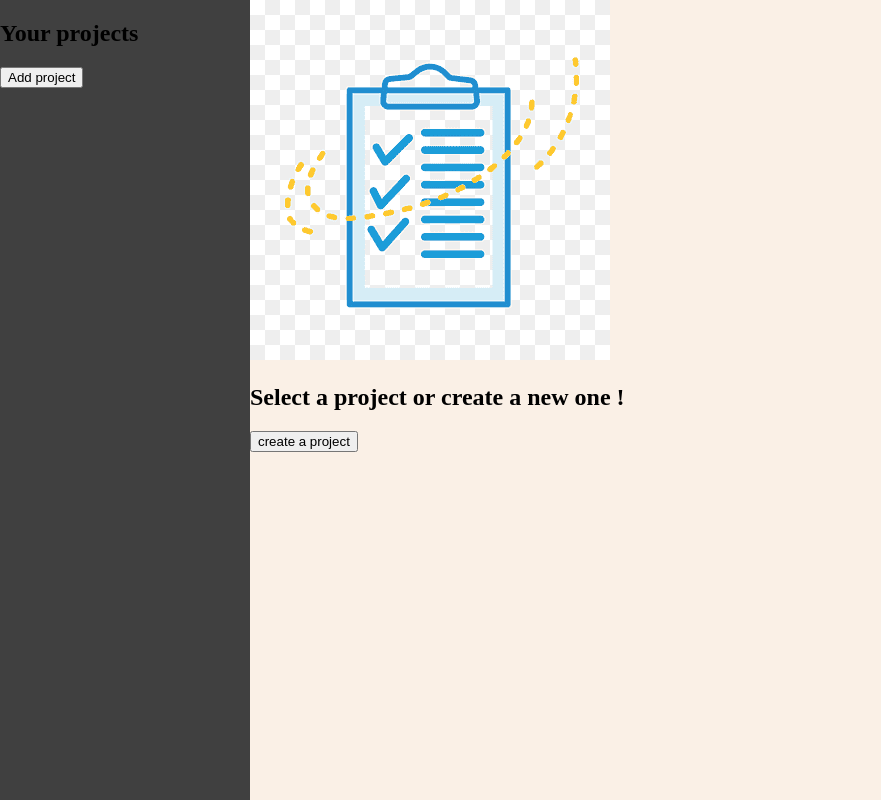
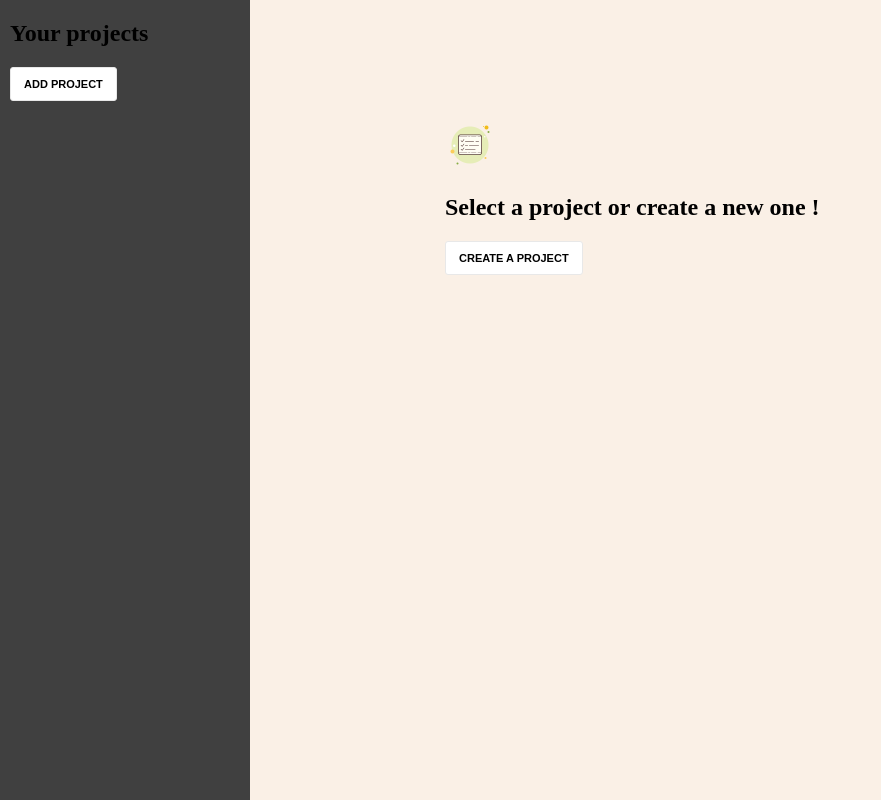
Before and after one commit to IvBican182/To-Do-in-React, a React (Vite) app in the folder Todo vite/: page / in a window 1280 px wide. Shown: the whole page, without its empty margins (0-881 px from the left). Built offline with nearby package versions, Linux system fonts and the light colour scheme.

Commit message:
adding aditional styles for components

```diff
--- a/Todo vite/src/App.css
+++ b/Todo vite/src/App.css
@@ -3,6 +3,7 @@
   width: 100vw;
   background-color: #faf0e6;
   display: flex;
+
 
 }
 
--- a/Todo vite/src/App.jsx
+++ b/Todo vite/src/App.jsx
@@ -74,9 +74,21 @@ function App() {
 
   }
 
+  function handleDeleteProject () {
+    setProjectPageState(prevState => {
+      return {
+        ...prevState,
+        currentStateId: undefined,
+        projectsArray: prevState.projectsArray.filter((project) => project.id !== prevState.currentStateId)
+
+      };
+    });
+
+  }
+
   const selectedProject = projectPageState.projectsArray.find((project => project.id === projectPageState.currentStateId))
 
-  let content = <SelectedProject project={selectedProject} />
+  let content = <SelectedProject project={selectedProject} deleteProject = {handleDeleteProject}/>
 
   //ukoliko nam je project page state === null otvaramo project formu
   if (projectPageState.currentStateId === null) {
--- a/Todo vite/src/components/Input.jsx
+++ b/Todo vite/src/components/Input.jsx
@@ -3,9 +3,9 @@ import InputCSS from "./Input.module.css";
 
 const Input = forwardRef(function Input ({ label, textarea, ...props }, ref) {
     return (
-        <p className={InputCSS.input}>
+        <p>
             <label className={InputCSS.label}>{label}</label>
-            {textarea ? <textarea ref={ref} {...props}/> : <input ref={ref} {...props}/>}
+            {textarea ? <textarea className={InputCSS.input} ref={ref} {...props}/> : <input className={InputCSS.input} ref={ref} {...props}/>}
         </p>
     )
 });
--- a/Todo vite/src/components/Input.module.css
+++ b/Todo vite/src/components/Input.module.css
@@ -1,9 +1,20 @@
 .input {
-    display: flex;
-    gap: 1;
-    my: 2;
-    padding: 12px 20px;
-    margin: 8px 0;
-    box-sizing: border-box;
+    font-size: 14px;
+    border-radius: 6px;
+    line-height: 1;
+    padding: 5px 10px;
+    transition: box-shadow 100ms ease-in, border 100ms ease-in, background-color 100ms ease-in;
+    border: 2px solid #dee1e2;
+    color: rgb(14, 14, 16);
+    background: #dee1e2;
+    display: block;
+    height: 36px;
+}
 
+input:hover {
+    border-color: #ccc;
 }
+input:focus{
+    border-color: #9147ff;
+    background: #fff;
+}
--- a/Todo vite/src/components/NewProject.jsx
+++ b/Todo vite/src/components/NewProject.jsx
@@ -1,5 +1,6 @@
 import { useRef } from "react";
 import Input from "./Input";
+import NewProjectCSS from "./NewProject.module.css";
 
 //komponenta za dodavanje novog projekta (project form)
 export default function NewProject ( {cancelProject, saveProject} ) {
@@ -31,20 +32,20 @@ export default function NewProject ( {cancelProject, saveProject} ) {
     }
 
     return (
-        <div>
-            <menu>
-                <li>
-                    <button onClick={cancelProject}>cancel</button>
-                </li>
-                <li>
-                    <button onClick={handleSave}>save</button>
-                </li>
-            </menu>
+        <div className={NewProjectCSS.container}>
             <div>
               <Input type="text" ref = {title} label="Title"/>
               <Input ref = {description} label="Description" textarea/>
               <Input type="date" ref = {dueDate} label="Due Date"/>
             </div>
+            <menu className={NewProjectCSS.menu}>
+                <li className={NewProjectCSS.li}>
+                    <button className={NewProjectCSS.button2} onClick={cancelProject}>cancel</button>
+                </li>
+                <li className={NewProjectCSS.li}>
+                    <button className={NewProjectCSS.button1} onClick={handleSave}>save</button>
+                </li>
+            </menu>
         </div>
 
     )
--- a/Todo vite/src/components/NewProject.module.css
+++ b/Todo vite/src/components/NewProject.module.css
@@ -0,0 +1,68 @@
+.container {
+    display: block;
+    height: 70%;
+    margin-left:20px;
+
+}
+
+.button1 {
+
+    display: inline-block;
+    outline: 0;
+    text-align: center;
+    cursor: pointer;
+    height: 34px;
+    padding: 0 13px;
+    vertical-align: top;
+    border-radius: 3px;
+    border: 1px solid transparent;
+    transition: all .3s ease;
+    background: #fff;
+    border-color: #e8e8e8;
+    color: #000;
+    font-weight: 600;
+    text-transform: uppercase;
+    line-height: 16px;
+    font-size: 11px;
+
+
+}
+
+.button1:hover {
+    background: #e8e8e8;
+    color: #3d3d3d;
+}
+
+.button2 {
+    display: inline-block;
+    outline: 0;
+    text-align: center;
+    cursor: pointer;
+    height: 34px;
+    padding: 0 13px;
+    color: #fff;
+    vertical-align: top;
+    border-radius: 3px;
+    border: 1px solid transparent;
+    transition: all .3s ease;
+    background: #cc4d29;
+    border-color: #cc4d29;
+    font-weight: 600;
+    text-transform: uppercase;
+    line-height: 16px;
+    font-size: 11px;
+}
+
+.button2:hover {
+    background: #e4461b;
+    border-color: #e4461b;
+}
+
+.menu {
+    display: flex;
+    justify-content: space-between;
+}
+
+.li {
+    list-style-type: none;
+}
--- a/Todo vite/src/components/NoProjectSelected.jsx
+++ b/Todo vite/src/components/NoProjectSelected.jsx
@@ -1,14 +1,15 @@
 import NoProjectCss from "./NoProjectSelected.module.css";
 import Logo from "../assets/no-project.png";
+
 
 //početna stranica koja će se prikazivati ukoliko trenutno ne dodajemo projekt te ukoliko nismo odabrali već kreirani projekt
 export default function NoProjectSelected ({ openProjectForm }) {
     return (
-        <div className={NoProjectCss} alt="empty task">
+        <div className={NoProjectCss.container} alt="empty task">
             <img src={Logo}/>
             <h2>Select a project or create a new one !</h2>
             <p>
-                <button onClick ={openProjectForm}>create a project</button>
+              <button className={NoProjectCss.button1} onClick ={openProjectForm}>create a project</button>
             </p>
         </div>
     )
--- a/Todo vite/src/components/NoProjectSelected.module.css
+++ b/Todo vite/src/components/NoProjectSelected.module.css
@@ -0,0 +1,36 @@
+.container {
+    display: block;
+    justify-content: center;
+    height: 70%;
+    margin: auto;
+    width: 50%;
+    padding: 10px;
+}
+
+.button1 {
+
+    display: inline-block;
+    outline: 0;
+    text-align: center;
+    cursor: pointer;
+    height: 34px;
+    padding: 0 13px;
+    vertical-align: top;
+    border-radius: 3px;
+    border: 1px solid transparent;
+    transition: all .3s ease;
+    background: #fff;
+    border-color: #e8e8e8;
+    color: #000;
+    font-weight: 600;
+    text-transform: uppercase;
+    line-height: 16px;
+    font-size: 11px;
+
+
+}
+
+.button1:hover {
+    background: #e8e8e8;
+    color: #3d3d3d;
+}
--- a/Todo vite/src/components/ProjectSidebar.jsx
+++ b/Todo vite/src/components/ProjectSidebar.jsx
@@ -4,21 +4,23 @@ import ProjectSidebarCSS from "./ProjectSidebar.module.css";
 export default function ProjectSidebar ({ openProjectForm, projects, selectProject }) {
     return (
         <aside className={ProjectSidebarCSS.sidebar}>
+            <div className={ProjectSidebarCSS.content}>
             <h2>Your projects</h2>
             <div>
-                <button onClick={openProjectForm} className={ProjectSidebarCSS.addBtn}>Add project</button>
+                <button className={ProjectSidebarCSS.button1} onClick={openProjectForm}>Add project</button>
             </div>
             <ul className={ProjectSidebarCSS.projectsList}>
                 {/*za svaki projekt u arrayu projekata ćemo prikazati njegov title kao button u list elementu*/}
                 {projects.map((project) => {
                     return (
-                        <li key={project.id}>
-                            <button onClick={() => selectProject(project.id)}>{project.title}</button>
+                        <li className ={ProjectSidebarCSS.li} key={project.id}>
+                            <button className={ProjectSidebarCSS.projectTitle} onClick={() => selectProject(project.id)}>{project.title}</button>
                         </li>
                     )
 
                 })}
             </ul>
+            </div>
         </aside>
     )
 }
--- a/Todo vite/src/components/ProjectSidebar.module.css
+++ b/Todo vite/src/components/ProjectSidebar.module.css
@@ -2,4 +2,52 @@
     height: 100vh;
     width: 250px;
     background-color: #404040;
+
 }
+
+.content {
+    margin-left: 10px;
+}
+
+.projectTitle {
+    padding: 0;
+    border: none;
+    background: none;
+    font-size: 15px;
+}
+
+.projectTitle:hover {
+    color: white;
+}
+
+.li {
+    list-style-type: none;
+}
+
+.button1 {
+
+    display: inline-block;
+    outline: 0;
+    text-align: center;
+    cursor: pointer;
+    height: 34px;
+    padding: 0 13px;
+    vertical-align: top;
+    border-radius: 3px;
+    border: 1px solid transparent;
+    transition: all .3s ease;
+    background: #fff;
+    border-color: #e8e8e8;
+    color: #000;
+    font-weight: 600;
+    text-transform: uppercase;
+    line-height: 16px;
+    font-size: 11px;
+
+
+}
+
+.button1:hover {
+    background: #e8e8e8;
+    color: #3d3d3d;
+}
--- a/Todo vite/src/components/SelectedProject.jsx
+++ b/Todo vite/src/components/SelectedProject.jsx
@@ -1,12 +1,16 @@
 //komponenta za naš odabrani projekt (project page)
-export default function SelectedProject ({ project }) {
+export default function SelectedProject ({deleteProject, project }) {
     return (
+        <>
         <div>
-            <h2>blablabla</h2>
             <h2>{project.title}</h2>
             <p>{project.description}</p>
             <p>{project.dueDate}</p>
         </div>
+        <p>
+            <button onClick={deleteProject}>Delete</button>
+        </p>
+        </>
     )
 
 }
```
Also changed, not shown: Todo vite/src/assets/no-project.png.
